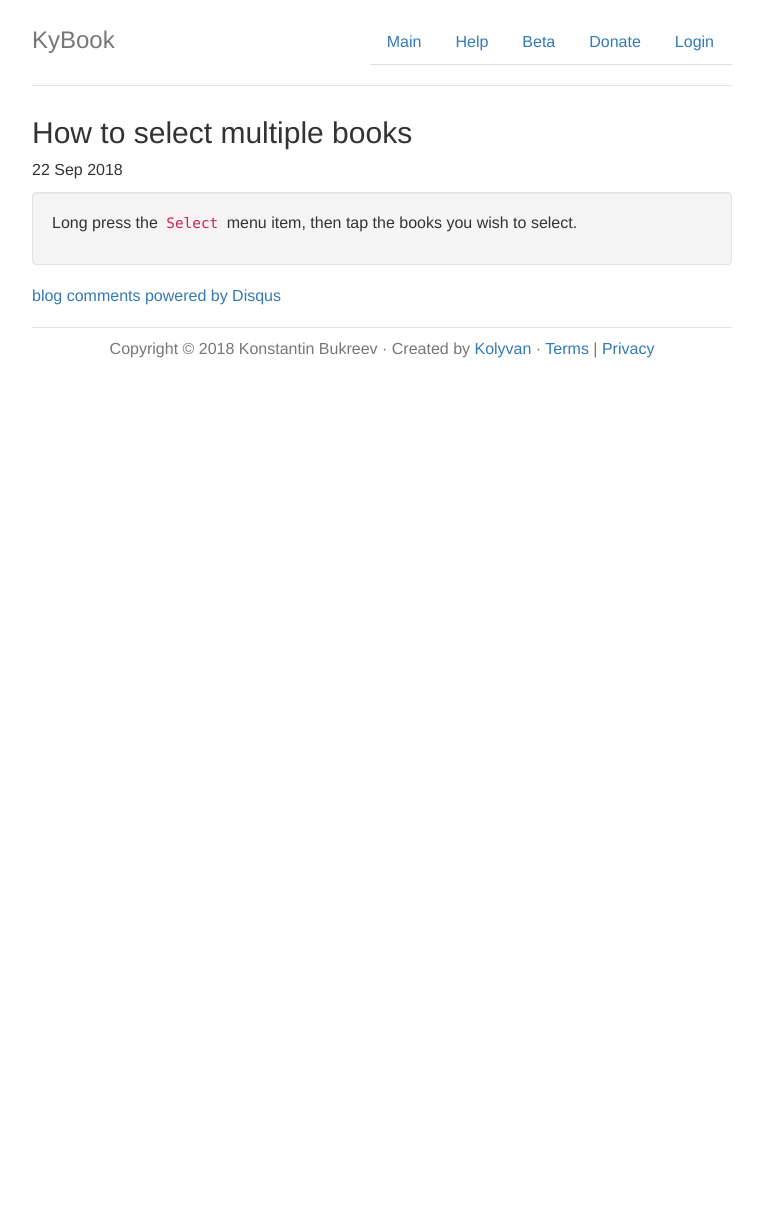
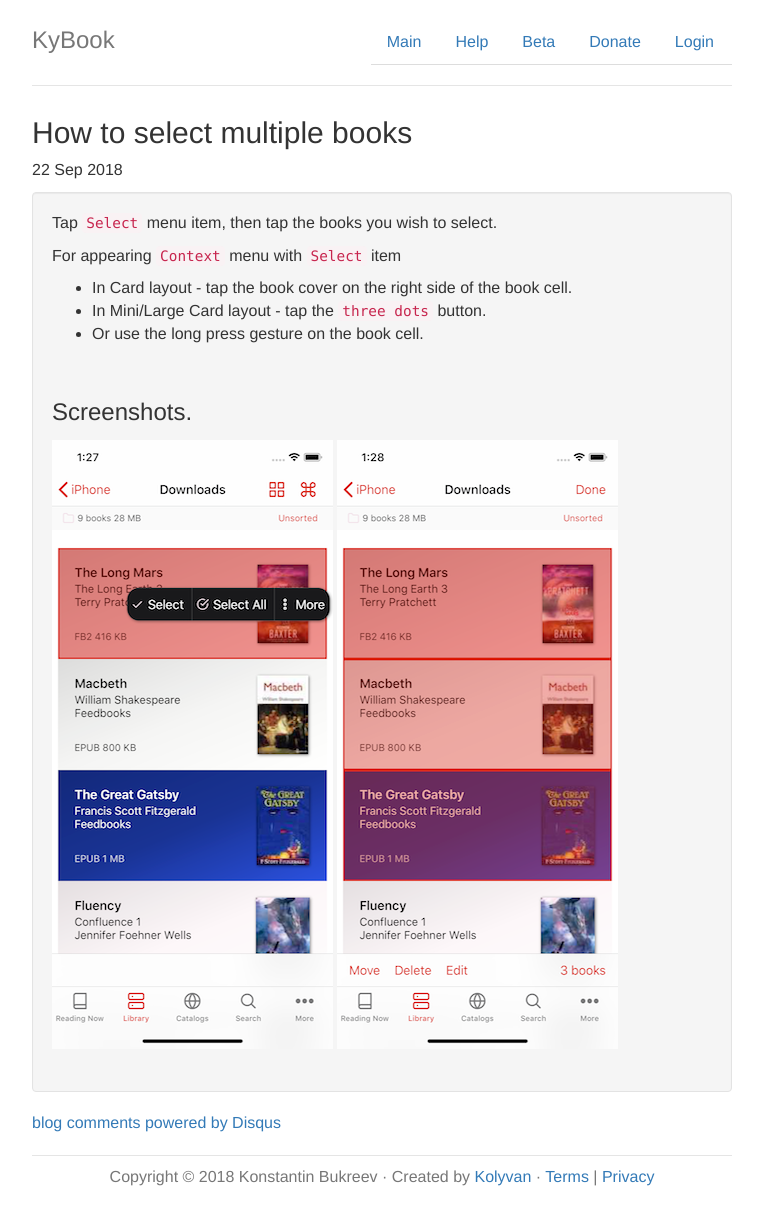
Before and after one commit to kolyvan/kybook-reader.com, a Jekyll site: the page built from faq/_posts/2018-09-22-select_multiple_books.html, in a window 1280 px wide. Shown: the whole page, without its empty margins (258-1021 px from the left). Built offline with Jekyll 4.4.1, drawn with Linux system fonts in a browser that asks for light colours; comment, search, counter and statistics services are not loaded; before the commit the page ends 900 px from its top, so only the background shows below that.

Commit message:
improve faq select_multiple_books

```diff
--- a/faq/_posts/2018-09-22-select_multiple_books.html
+++ b/faq/_posts/2018-09-22-select_multiple_books.html
@@ -2,7 +2,26 @@
 layout: main_post
 title: How to select multiple books
 media:
+  - select_multiple_books_1.png
+  - select_multiple_books_2.png
 ---
 <div>
-<p>Long press the <code>Select</code> menu item, then tap the books you wish to select.</p>
+<p>Tap <code>Select</code> menu item, then tap the books you wish to select.</p>
+
+<p>For appearing <code>Context</code> menu with <code>Select</code> item</p>
+<ul>
+<li>In Card layout - tap the book cover on the right side of the book cell.</li>
+<li>In Mini/Large Card layout - tap the <code>three dots</code> button.</li>
+<li>Or use the long press gesture on the book cell.</li>
+</ul>
+
 </div>
+
+<br />
+<h3>Screenshots.</h3>
+<div class="media">
+{% for image in page.media %}
+<img class="mr-3" src="/assets/faq/{{ image }}">
+{% endfor %}
+</div>
+<br />
```
Also changed, not shown: assets/faq/select_multiple_books_1.png (added), assets/faq/select_multiple_books_2.png (added).
